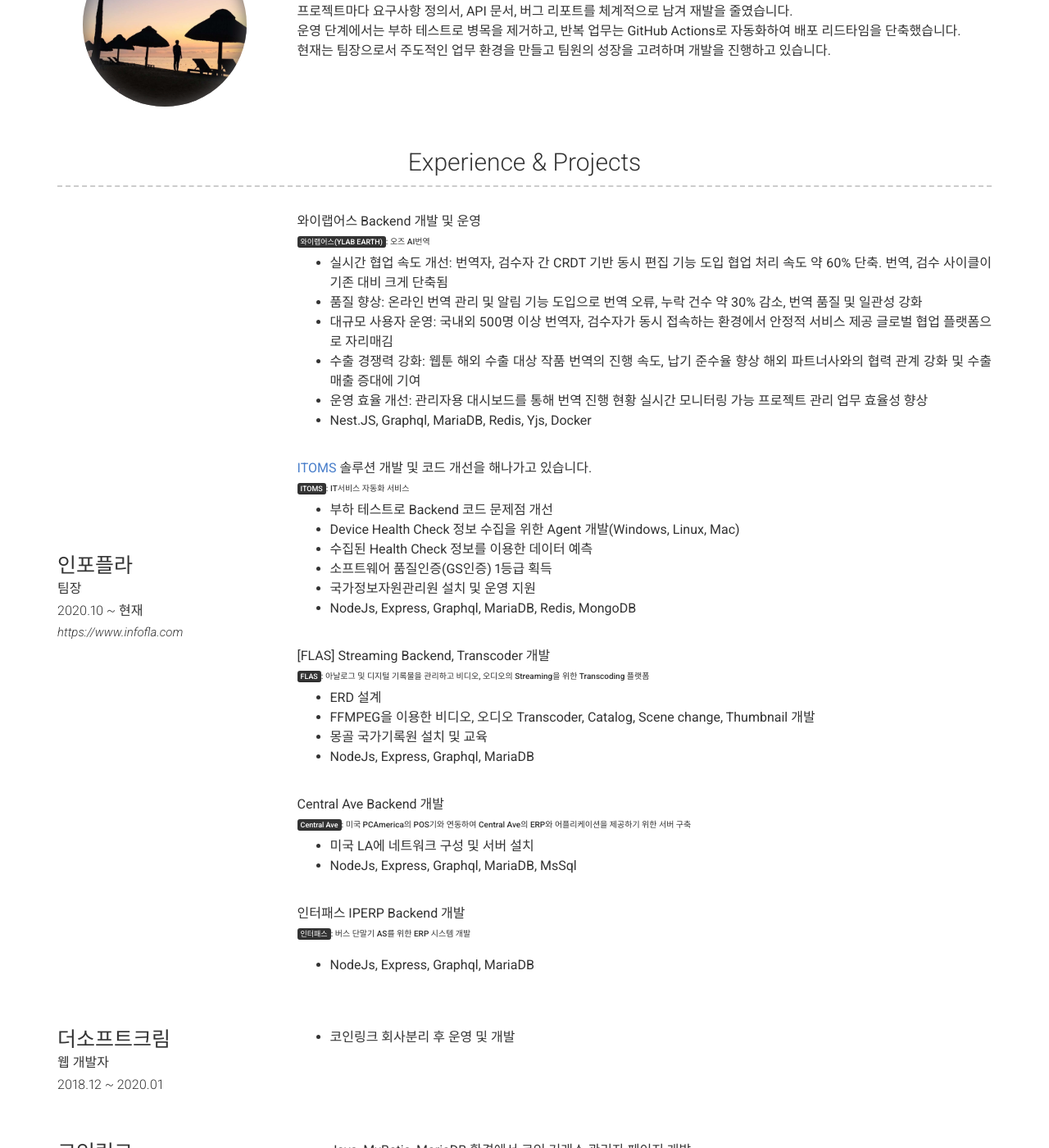
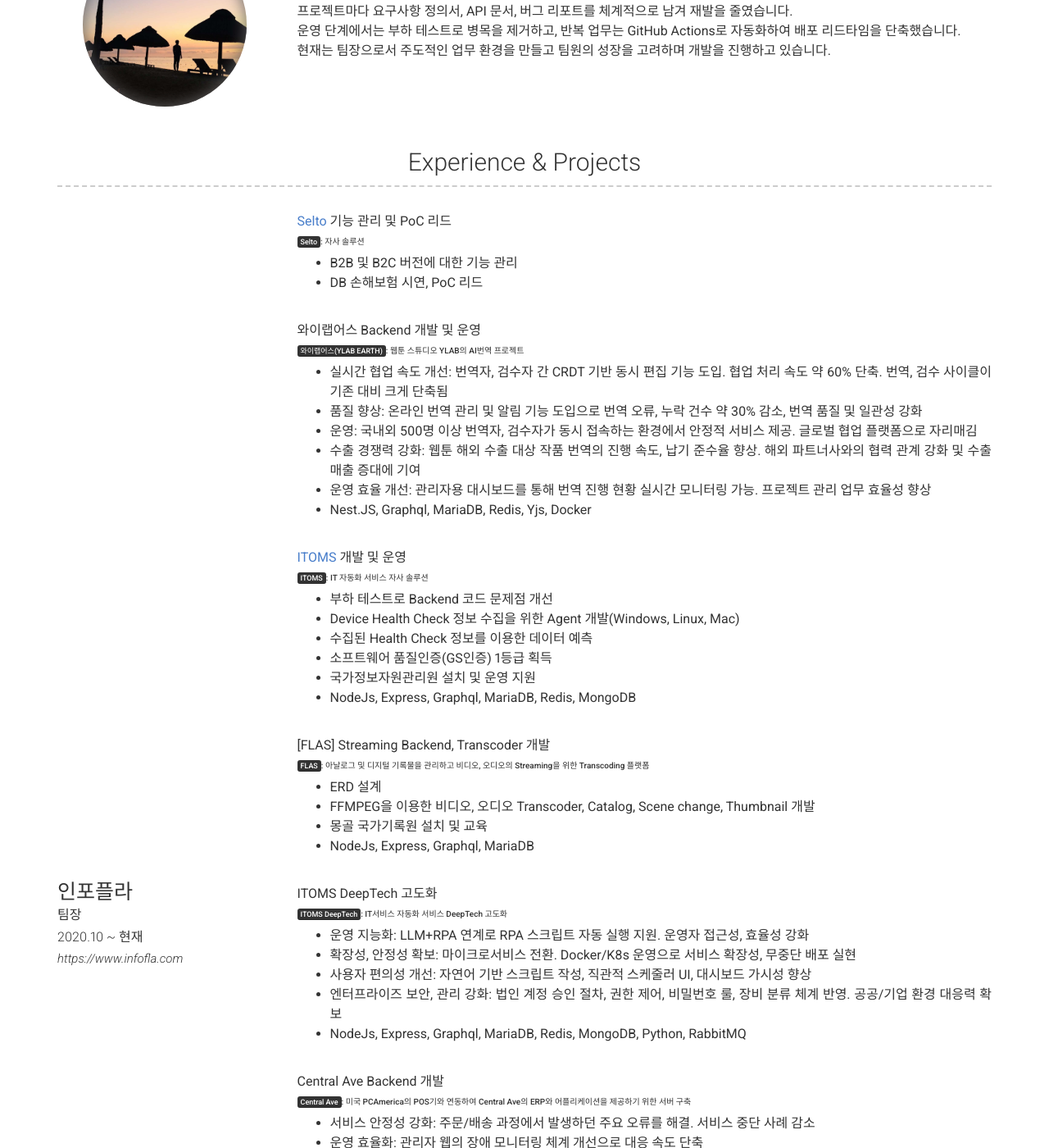
Before and after one commit to kwon-hm/kwon-hm.github.io, a Jekyll site: the page built from index.md, in a window 1280 px wide and 1400 px high, scrolled down 349 px. Shown: the whole window at 82% size. Built offline with Jekyll 4.4.1, drawn with Linux system fonts in a browser that asks for light colours; nearby versions of some CDN libraries; some of the changed text lies outside the part shown.

Commit message:
이력 추가

```diff
--- a/_config.yml
+++ b/_config.yml
@@ -81,17 +81,22 @@ content:
         #     url: Link to project (eg. sproogen.github.io/modern-resume-theme)(optional)
         # quote: >
         description: | # this will include new lines to allow paragraphs
+          [Selto](https://www.selto.ai) 기능 관리 및 PoC 리드 <br>
+          ##### <mark>Selto</mark>: 자사 솔루션 <br>
+            - B2B 및 B2C 버전에 대한 기능 관리 <br>
+            - DB 손해보험 시연, PoC 리드 <br><br>
+
           와이랩어스 Backend 개발 및 운영 <br>
-          ##### <mark>와이랩어스(YLAB EARTH)</mark>: 오즈 AI번역<br>
-            - 실시간 협업 속도 개선: 번역자, 검수자 간 CRDT 기반 동시 편집 기능 도입  협업 처리 속도 약 60% 단축. 번역, 검수 사이클이 기존 대비 크게 단축됨
+          ##### <mark>와이랩어스(YLAB EARTH)</mark>: 웹툰 스튜디오 YLAB의 AI번역 프로젝트<br>
+            - 실시간 협업 속도 개선: 번역자, 검수자 간 CRDT 기반 동시 편집 기능 도입. 협업 처리 속도 약 60% 단축. 번역, 검수 사이클이 기존 대비 크게 단축됨
             - 품질 향상: 온라인 번역 관리 및 알림 기능 도입으로 번역 오류, 누락 건수 약 30% 감소, 번역 품질 및 일관성 강화
-            - 대규모 사용자 운영: 국내외 500명 이상 번역자, 검수자가 동시 접속하는 환경에서 안정적 서비스 제공  글로벌 협업 플랫폼으로 자리매김
-            - 수출 경쟁력 강화: 웹툰 해외 수출 대상 작품 번역의 진행 속도, 납기 준수율 향상  해외 파트너사와의 협력 관계 강화 및 수출 매출 증대에 기여
-            - 운영 효율 개선: 관리자용 대시보드를 통해 번역 진행 현황 실시간 모니터링 가능  프로젝트 관리 업무 효율성 향상
+            - 운영: 국내외 500명 이상 번역자, 검수자가 동시 접속하는 환경에서 안정적 서비스 제공. 글로벌 협업 플랫폼으로 자리매김
+            - 수출 경쟁력 강화: 웹툰 해외 수출 대상 작품 번역의 진행 속도, 납기 준수율 향상. 해외 파트너사와의 협력 관계 강화 및 수출 매출 증대에 기여
+            - 운영 효율 개선: 관리자용 대시보드를 통해 번역 진행 현황 실시간 모니터링 가능. 프로젝트 관리 업무 효율성 향상
             - Nest.JS, Graphql, MariaDB, Redis, Yjs, Docker <br><br>
 
-          [ITOMS](https://itoms.infofla.com) 솔루션 개발 및 코드 개선을 해나가고 있습니다. <br>
-          ##### <mark>ITOMS</mark>: IT서비스 자동화 서비스 <br>
+          [ITOMS](https://itoms.infofla.com) 개발 및 운영 <br>
+          ##### <mark>ITOMS</mark>: IT 자동화 서비스 자사 솔루션 <br>
             - 부하 테스트로 Backend 코드 문제점 개선
             - Device Health Check 정보 수집을 위한 Agent 개발(Windows, Linux, Mac)
             - 수집된 Health Check 정보를 이용한 데이터 예측
@@ -106,14 +111,41 @@ content:
             - 몽골 국가기록원 설치 및 교육
             - NodeJs, Express, Graphql, MariaDB <br><br>
 
+          ITOMS DeepTech 고도화 <br>
+          ##### <mark>ITOMS DeepTech</mark>: IT서비스 자동화 서비스 DeepTech 고도화 <br>
+            - 운영 지능화: LLM+RPA 연계로 RPA 스크립트 자동 실행 지원. 운영자 접근성, 효율성 강화
+            - 확장성, 안정성 확보: 마이크로서비스 전환. Docker/K8s 운영으로 서비스 확장성, 무중단 배포 실현
+            - 사용자 편의성 개선: 자연어 기반 스크립트 작성, 직관적 스케줄러 UI, 대시보드 가시성 향상
+            - 엔터프라이즈 보안, 관리 강화: 법인 계정 승인 절차, 권한 제어, 비밀번호 룰, 장비 분류 체계 반영. 공공/기업 환경 대응력 확보
+            - NodeJs, Express, Graphql, MariaDB, Redis, MongoDB, Python, RabbitMQ <br><br>
+
           Central Ave Backend 개발 <br>
           ##### <mark>Central Ave</mark>: 미국 PCAmerica의 POS기와 연동하여 Central Ave의 ERP와 어플리케이션을 제공하기 위한 서버 구축 <br>
-            - 미국 LA에 네트워크 구성 및 서버 설치
+            - 서비스 안정성 강화: 주문/배송 과정에서 발생하던 주요 오류를 해결. 서비스 중단 사례 감소
+            - 운영 효율화: 관리자 웹의 장애 모니터링 체계 개선으로 대응 속도 단축
+            - 사용자 경험 개선: 실제 매장 사용자들의 불편 해소
+            - 비즈니스 기여: 납품사의 공급망 관리 신뢰도 제공, 안정적인 플랫폼 운영 지원, 신규 고객 급증
             - NodeJs, Express, Graphql, MariaDB, MsSql <br><br>
 
           인터패스 IPERP Backend 개발 <br>
           ##### <mark>인터패스</mark>: 버스 단말기 AS를 위한 ERP 시스템 개발 <br><br>
+            - 운영 안정성 확보: 단말기 장애/수리 내역, 차량 배차 관리 등 핵심 기능의 안정적 운영 보장
+            - 업무 효율 향상: 관리자, 운수사, 사용자 모두가 앱과 웹을 통해 실시간으로 업무를 처리할 수 있도록 지원. 업무 리드타임 단축
+            - 비즈니스 기여: 운수사 단말기, 차량 관리 효율화로, 현업 운영 비용 절감과 서비스 신뢰성 강화
             - NodeJs, Express, Graphql, MariaDB <br><br>
+
+          국가정보자원관리원 ITOMS 개발 <br>
+          ##### <mark>ITOMS</mark>: IT서비스 자동화 서비스 <br>
+            - Checkmate RPA와 협력한 메일, 영상 모니터링 시스템 개발<br>
+            - NodeJs, Express, Graphql, MariaDB, Redis, MongoDB, Python, RabbitMQ <br><br>
+
+          LFTM 솔루션 <br>
+          ##### <mark>LFTM</mark>: Large File Transfer Managament <br>
+            - 대용량 파일 처리 효율화: 수 GB~수십 GB 단위 파일 전송 안정화. 사용자 업무 처리 속도 개선
+            - 전송 실패율 감소: 자동 복구/재전송 기능으로 파일 전송 실패율을 크게 줄임
+            - 보안성 강화: 데이터 암호화, 권한 관리 적용. 기업 환경에 적합한 안전한 전송 체계 확립
+            - 운영 효율성 향상: 관리자 대시보드 제공으로 전송 이력 및 사용 현황을 손쉽게 관리
+            - JAVA, Spring Boot
 
       - layout: left
         title: 더소프트크림
```
